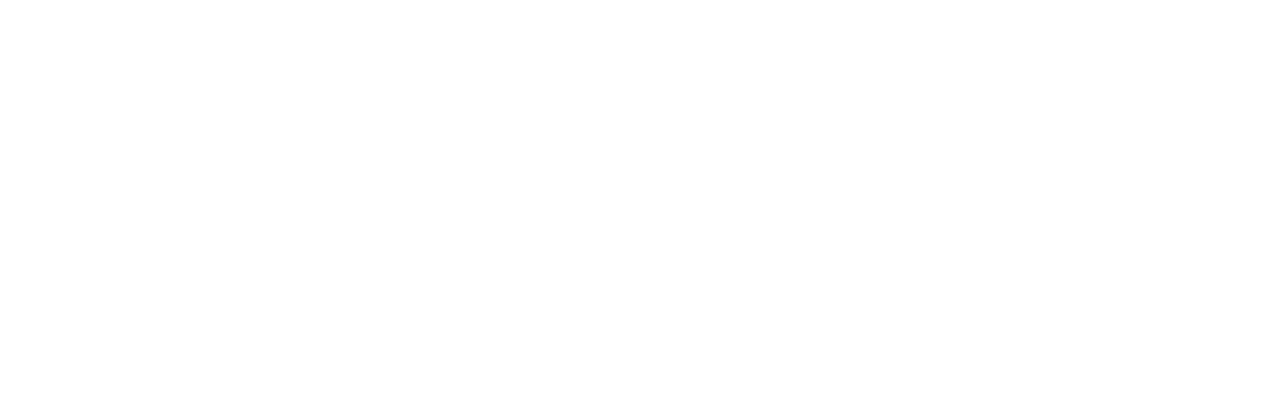
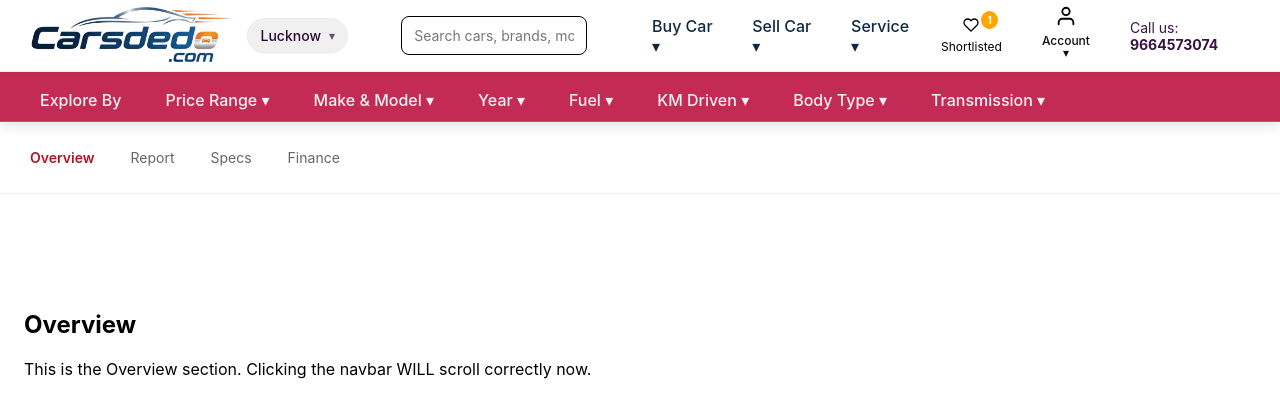
Before and after one commit to Raj602-stack/carsdedo-react, a React (Create React App) app: page /scroll in a window 1280 px wide. Before the commit this address had no page. Shown: the top 418 px of the page. Built offline with nearby package versions, Linux system fonts and the light colour scheme.

Commit message:
detail navbar fix

```diff
--- a/src/App.jsx
+++ b/src/App.jsx
@@ -18,6 +18,7 @@ import SellPageWeb from "./pages/SellPageWeb";
 import LoginWeb from "./pages/LoginWeb";
 import Wishlist from "./pages/Wishlist";
 import AccountWeb from "./pages/AccountWeb";
+import ScrollSections from "./pages/ScrollSections";
 
 export default function App() {
   const isMobile = useIsMobile(900);
@@ -47,6 +48,7 @@ export default function App() {
             <Route path="login" element={<LoginWeb/>} />
             <Route path="account" element={<AccountWeb/>} />
             <Route path="/wishlist" element={<Wishlist/>} />
+            <Route path="/scroll" element={<ScrollSections/>} />
 
 
           </Route>
--- a/src/components/EMICalculator.jsx
+++ b/src/components/EMICalculator.jsx
@@ -1,6 +1,6 @@
 import React, { useState, useMemo } from "react";
 
-export default function EMICalculatorInline() {
+export default function EMICalculatorInline({refi}) {
   const minLoan = 100000;
   const maxLoan = 1387985;
 
@@ -83,7 +83,7 @@ export default function EMICalculatorInline() {
   // minor helper to allow styled range thumb in inline styles on Webkit we still need CSS, but most browsers will show default; it's fine as fallback
   // Render
   return (
-    <div style={styles.card}>
+    <div ref={refi}  data-section="finance" style={styles.card}>
       <div style={styles.left}>
         <div style={styles.heading}>EMI starting from</div>
         <div style={styles.value}>
--- a/src/pages/CarDetailsWeb.jsx
+++ b/src/pages/CarDetailsWeb.jsx
@@ -18,7 +18,7 @@ import EMICalculator from "../components/EMICalculator";
  *
  * Keep TOPBAR_HEIGHT in sync with CSS :root --topbar-height
  */
-const TOPBAR_HEIGHT = 72;
+const TOPBAR_HEIGHT = 68;
 
 
 
@@ -48,6 +48,9 @@ const closeFeaturesDrawer = () => setShowFeaturesDrawer(false);
   const { id } = useParams();
   const navigate = useNavigate();
   const car = carsData.find((c) => Number(c.id) === Number(id));
+
+  const ignoreSpyRef = useRef(false);
+
 
   const containerRef = useRef(null);
   const leftRef = useRef(null);
@@ -124,65 +127,130 @@ const closeFeaturesDrawer = () => setShowFeaturesDrawer(false);
   }, []);
 
   // ---------- IntersectionObserver scrollspy (main page) ----------
+  // useEffect(() => {
+  //   if (observerRef.current) {
+  //     observerRef.current.disconnect();
+  //     observerRef.current = null;
+  //   }
+  //   const rootMargin = `-${TOPBAR_HEIGHT + 8}px 0px -40% 0px`;
+  //   const io = new IntersectionObserver(
+  //     (entries) => {
+  //       const visible = entries.filter((e) => e.isIntersecting);
+  //       if (!visible.length) return;
+  //       visible.sort((a, b) => b.intersectionRatio - a.intersectionRatio);
+  //       const id = visible[0].target.dataset.section;
+  //       if (id) setActiveTab((prev) => (prev === id ? prev : id));
+  //     },
+  //     { threshold: [0.0, 0.1, 0.25, 0.5, 0.75], rootMargin }
+  //   );
+
+  //   sections.forEach((s) => {
+  //     if (s.ref.current) io.observe(s.ref.current);
+  //   });
+
+  //   observerRef.current = io;
+  //   return () => {
+  //     io.disconnect();
+  //     observerRef.current = null;
+  //   };
+  //   // eslint-disable-next-line react-hooks/exhaustive-deps
+  // }, [overviewRef.current, reportRef.current, specsRef.current, financeRef.current]);
+
   useEffect(() => {
     if (observerRef.current) {
       observerRef.current.disconnect();
       observerRef.current = null;
     }
+
+    // Wait for all refs to be available
+    const allRefsReady = sections.every(s => s.ref.current);
+    if (!allRefsReady) return;
+
     const rootMargin = `-${TOPBAR_HEIGHT + 8}px 0px -40% 0px`;
     const io = new IntersectionObserver(
       (entries) => {
         const visible = entries.filter((e) => e.isIntersecting);
         if (!visible.length) return;
-        visible.sort((a, b) => b.intersectionRatio - a.intersectionRatio);
-        const id = visible[0].target.dataset.section;
-        if (id) setActiveTab((prev) => (prev === id ? prev : id));
+
+        // Find the section with the highest intersection ratio
+        let maxRatio = -1;
+        let maxEntry = null;
+
+        visible.forEach(entry => {
+          if (entry.intersectionRatio > maxRatio) {
+            maxRatio = entry.intersectionRatio;
+            maxEntry = entry;
+          }
+        });
+
+        if (maxEntry) {
+          const id = maxEntry.target.dataset.section;
+          if (id) {
+            // Use functional update to ensure we get the latest state
+            setActiveTab(prev => {
+              // Only update if different to avoid unnecessary re-renders
+              return prev === id ? prev : id;
+            });
+          }
+        }
       },
-      { threshold: [0.0, 0.1, 0.25, 0.5, 0.75], rootMargin }
+      {
+        threshold: [0.0, 0.1, 0.25, 0.5, 0.75],
+        rootMargin
+      }
     );
 
+    // Observe all sections
     sections.forEach((s) => {
-      if (s.ref.current) io.observe(s.ref.current);
+      if (s.ref.current) {
+        // Ensure each element has the data-section attribute
+        if (!s.ref.current.dataset.section) {
+          s.ref.current.dataset.section = s.id;
+        }
+        io.observe(s.ref.current);
+      }
     });
 
     observerRef.current = io;
+
     return () => {
-      io.disconnect();
-      observerRef.current = null;
+      if (observerRef.current) {
+        observerRef.current.disconnect();
+        observerRef.current = null;
+      }
     };
-    // eslint-disable-next-line react-hooks/exhaustive-deps
-  }, [overviewRef.current, reportRef.current, specsRef.current, financeRef.current]);
+  }, [sections]); // Use sections array instead of individual refs
 
   // ---------- rAF fallback scrollspy ----------
-  useEffect(() => {
-    const offset = TOPBAR_HEIGHT + 8;
-    function computeByScroll() {
-      const scrollPos = window.scrollY + offset + 6;
-      let current = sections[0].id;
-      for (let s of sections) {
-        const el = s.ref.current;
-        if (!el) continue;
-        const top = el.getBoundingClientRect().top + window.scrollY;
-        if (top <= scrollPos) current = s.id;
-      }
-      setActiveTab((prev) => (prev !== current ? current : prev));
-      rafRef.current = null;
-    }
-    function onScroll() {
-      if (rafRef.current !== null) return;
-      rafRef.current = requestAnimationFrame(computeByScroll);
-    }
-    window.addEventListener("scroll", onScroll, { passive: true });
-    window.addEventListener("resize", onScroll);
-    onScroll();
-    return () => {
-      window.removeEventListener("scroll", onScroll);
-      window.removeEventListener("resize", onScroll);
-      if (rafRef.current) cancelAnimationFrame(rafRef.current);
-      rafRef.current = null;
-    };
-    // eslint-disable-next-line react-hooks/exhaustive-deps
-  }, []);
+  // useEffect(() => {
+  //   const offset = TOPBAR_HEIGHT + 8;
+  //   function computeByScroll() {
+  //     const scrollPos = window.scrollY + offset + 6;
+  //     let current = sections[0].id;
+  //     for (let s of sections) {
+  //       const el = s.ref.current;
+  //       if (!el) continue;
+  //       const top = el.getBoundingClientRect().top + window.scrollY;
+  //       if (top <= scrollPos) current = s.id;
+  //     }
+  //     setActiveTab((prev) => (prev !== current ? current : prev));
+  //     rafRef.current = null;
+  //   }
+  //   function onScroll() {
+  //     if (rafRef.current !== null) return;
+  //     rafRef.current = requestAnimationFrame(computeByScroll);
+  //   }
+  //   window.addEventListener("scroll", onScroll, { passive: true });
+  //   window.addEventListener("resize", onScroll);
+  //   onScroll();
+  //   return () => {
+  //     window.removeEventListener("scroll", onScroll);
+  //     window.removeEventListener("resize", onScroll);
+  //     if (rafRef.current) cancelAnimationFrame(rafRef.current);
+  //     rafRef.current = null;
+  //   };
+  //   // eslint-disable-next-line react-hooks/exhaustive-deps
+  // }, []);
 
   // ---------- sticky tab position updater ----------
   const updateStickyPosition = useCallback(() => {
@@ -232,15 +300,69 @@ const closeFeaturesDrawer = () => setShowFeaturesDrawer(false);
   }, []);
 
   // ---------- helper: scroll to page ref ----------
+  // function scrollToRef(ref) {
+  //   if (!ref?.current) return;
+  //   const offset = TOPBAR_HEIGHT + 8;
+  //   const top = ref.current.getBoundingClientRect().top + window.scrollY - offset;
+  //   window.scrollTo({ top, behavior: "smooth" });
+  //   const sec = ref.current.dataset?.section || null;
+  //   console.log(sec);
+  //   if (sec) setActiveTab(sec);
+  //   setTimeout(() => window.dispatchEvent(new Event("scroll")), 350);
+  // }
+
+
   function scrollToRef(ref) {
-    if (!ref?.current) return;
-    const offset = TOPBAR_HEIGHT + 8;
-    const top = ref.current.getBoundingClientRect().top + window.scrollY - offset;
-    window.scrollTo({ top, behavior: "smooth" });
-    const sec = ref.current.dataset?.section || null;
-    if (sec) setActiveTab(sec);
-    setTimeout(() => window.dispatchEvent(new Event("scroll")), 350);
+    if (!ref || !ref.current) return;
+
+    const element = ref.current;
+    // const offset = TOPBAR_HEIGHT + 8;
+    const offset = TOPBAR_HEIGHT + 80;
+    element.style.scrollMarginTop = `${offset}px`;
+
+    const sec = element.dataset.section || element.getAttribute("data-section");
+      console.log("Section found:", sec);
+
+      if (sec && typeof setActiveTab === "function") {
+        setActiveTab(sec);
+      }
+
+
+
+    // Method 1: Using scrollIntoView (simpler)
+    element.scrollIntoView({
+      behavior: "smooth",
+      block: "start",
+      inline: "nearest"
+    });
+
+    // Method 2: Your approach but with better error handling
+    try {
+      // const elementTop = element.getBoundingClientRect().top + window.scrollY;
+      // const offsetPosition = elementTop - offset;
+
+      // window.scrollTo({
+      //   top: offsetPosition,
+      //   behavior: "smooth"
+      // });
+
+      // const sec = element.dataset.section || element.getAttribute("data-section");
+      // console.log("Section found:", sec);
+
+      // if (sec && typeof setActiveTab === "function") {
+      //   setActiveTab(sec);
+      // }
+
+      // Wait for scroll to complete
+      setTimeout(() => {
+        window.dispatchEvent(new Event("scroll"));
+      }, 500); // Increased timeout for longer animations
+
+    } catch (error) {
+      console.error("Scroll error:", error);
+    }
   }
+
 
   // ---------- DRAWER: open/close & keyboard close ----------
   useEffect(() => {
@@ -343,6 +465,8 @@ const closeFeaturesDrawer = () => setShowFeaturesDrawer(false);
   }
 
   const thumbs = car.images && car.images.length ? car.images : [car.image];
+
+
 
   return (
     <div className={styles.carDetailsPageWrapper}>
@@ -580,6 +704,8 @@ const closeFeaturesDrawer = () => setShowFeaturesDrawer(false);
 
 {/*specs*/ }
   {/* Specs section (place above features on the page) */}
+
+  <section data-section="specs" ref={specsRef} >
   <section className={styles.specsSection}>
         <h2 className={styles.specsTitle}>Car Specifications</h2>
 
@@ -714,7 +840,7 @@ const closeFeaturesDrawer = () => setShowFeaturesDrawer(false);
     </div>
   </div>
 </section>
-
+</section>
 
           {/* FINANCE */}
           {/* <section id="finance" ref={financeRef} data-section="finance" className={styles.cdSection}>
@@ -741,7 +867,7 @@ const closeFeaturesDrawer = () => setShowFeaturesDrawer(false);
               </div>
             </div>
           </section> */}
-          <EMICalculator/>
+          <EMICalculator refi={financeRef}/>
 
           <div style={{ height: 48 }} />
         </main>
--- /dev/null
+++ b/src/pages/ScrollSections.jsx
@@ -0,0 +1,159 @@
+import React, { useRef, useEffect, useState } from "react";
+
+const TOPBAR_HEIGHT = 72;
+
+export default function ScrollSection() {
+  const [activeTab, setActiveTab] = useState("overview");
+
+  // 🔹 SCROLLING CONTAINER REF (THIS IS THE FIX)
+  const containerRef = useRef(null);
+
+  // 🔹 SECTION REFS
+  const overviewRef = useRef(null);
+  const reportRef = useRef(null);
+  const specsRef = useRef(null);
+  const financeRef = useRef(null);
+
+  const sections = [
+    { id: "overview", label: "Overview", ref: overviewRef },
+    { id: "report", label: "Report", ref: reportRef },
+    { id: "specs", label: "Specs", ref: specsRef },
+    { id: "finance", label: "Finance", ref: financeRef },
+  ];
+
+  /**
+   * CLICK → SCROLL (CONTAINER SCROLL)
+   */
+  const scrollToSection = (ref, id) => {
+    if (!ref?.current || !containerRef.current) {
+      console.error("Missing ref:", id);
+      return;
+    }
+
+    const containerTop =
+      containerRef.current.getBoundingClientRect().top;
+
+    const sectionTop =
+      ref.current.getBoundingClientRect().top;
+
+    const scrollTop =
+      containerRef.current.scrollTop +
+      (sectionTop - containerTop) -
+      TOPBAR_HEIGHT;
+
+    containerRef.current.scrollTo({
+      top: scrollTop,
+      behavior: "smooth",
+    });
+
+    setActiveTab(id);
+  };
+
+  /**
+   * SCROLL → HIGHLIGHT
+   */
+  useEffect(() => {
+    if (!containerRef.current) return;
+
+    const observer = new IntersectionObserver(
+      (entries) => {
+        entries.forEach((entry) => {
+          if (entry.isIntersecting) {
+            setActiveTab(entry.target.dataset.section);
+          }
+        });
+      },
+      {
+        root: containerRef.current,
+        rootMargin: `-${TOPBAR_HEIGHT + 8}px 0px -60% 0px`,
+        threshold: 0.1,
+      }
+    );
+
+    sections.forEach(({ ref }) => {
+      if (ref.current) observer.observe(ref.current);
+    });
+
+    return () => observer.disconnect();
+  }, []);
+
+  return (
+    <div
+      style={{
+        height: "100vh",
+        display: "flex",
+        flexDirection: "column",
+      }}
+    >
+      {/* ================= NAV BAR ================= */}
+      <div
+        style={{
+          height: TOPBAR_HEIGHT,
+          background: "#fff",
+          display: "flex",
+          alignItems: "center",
+          gap: 24,
+          padding: "0 24px",
+          borderBottom: "1px solid #eee",
+          position: "sticky",
+          top: 0,
+          zIndex: 10,
+        }}
+      >
+        {sections.map((s) => (
+          <button
+            key={s.id}
+            onClick={() => scrollToSection(s.ref, s.id)}
+            style={{
+              background: "none",
+              border: "none",
+              cursor: "pointer",
+              fontSize: 14,
+              fontWeight: activeTab === s.id ? 600 : 400,
+              color: activeTab === s.id ? "#b11226" : "#666",
+            }}
+          >
+            {s.label}
+          </button>
+        ))}
+      </div>
+
+      {/* ================= SCROLL CONTAINER ================= */}
+      <div
+        ref={containerRef}
+        style={{
+          flex: 1,
+          overflowY: "auto",
+        }}
+      >
+        <Section refProp={overviewRef} id="overview" title="Overview" />
+        <Section refProp={reportRef} id="report" title="Report" />
+        <Section refProp={specsRef} id="specs" title="Specs" />
+        <Section refProp={financeRef} id="finance" title="Finance" />
+      </div>
+    </div>
+  );
+}
+
+/**
+ * SECTION
+ */
+function Section({ refProp, id, title }) {
+  return (
+    <section
+      ref={refProp}
+      data-section={id}
+      style={{
+        minHeight: "100vh",
+        padding: "96px 24px",
+        borderBottom: "1px solid #f0f0f0",
+      }}
+    >
+      <h2>{title}</h2>
+      <p>
+        This is the {title} section. Clicking the navbar WILL scroll
+        correctly now.
+      </p>
+    </section>
+  );
+}
--- a/src/styles/App.css
+++ b/src/styles/App.css
@@ -1,5 +1,5 @@
 :root {
-  --purple: #3f0f5a;
+  --purple: #041e36;
   --purple-dark: #2d0738;
   --accent: #e93b68;
   --topbar-height: 72px;
--- a/src/styles/CarDetailsWeb.module.css
+++ b/src/styles/CarDetailsWeb.module.css
@@ -2,17 +2,21 @@
   --topbar-height: 72px;
   --content-max-width: 1180px;
   --gutter: 18px;
-  --purple: #4b2aa8;
+  --purple: #041e36;
   --muted: #9b97a8;
   --card-bg: #ffffff;
-  --bg: #faf8fb;
+  --bg: #f47676;
   --green: #2f9366;
   --soft: #f5f6fb;
 }
 
+/* Add to all elements you're scrolling to */
+[data-section] {
+  scroll-margin-top: 208px; /* TOPBAR_HEIGHT + 8 + 200 */
+}
 /* page wrapper */
 .carDetailsPageWrapper {
-  background: var(--bg);
+  background: #f7e3e3;
   padding-top: 12px;
 
 }
@@ -956,7 +960,7 @@
 
 .specsTitle {
   font-size: 28px;
-  color: #2b0f57;
+  color: #041e36;
   margin-bottom: 18px;
 }
 
@@ -1038,14 +1042,24 @@
 }
 
 .viewAllSpecsBtn {
-  border-radius: 10px;
+  /* border-radius: 10px;
   padding: 18px 28px;
   border: 2px solid #6f1e9c;
   background: transparent;
   color: #6f1e9c;
   font-weight: 700;
   letter-spacing: 0.6px;
-  cursor: pointer;
+  cursor: pointer; */
+
+  background: var(--purple);
+    color: #fff;
+    padding: 14px 36px;
+    border-radius: 28px;
+    border: none;
+    font-weight: 900;
+    font-size: 16px;
+    box-shadow: 0 18px 60px rgba(75, 42, 168, 0.12);
+    cursor: pointer;
 }
 
 /* DRAWER overlay & panel */
@@ -1252,7 +1266,7 @@
 .featuresTitle {
   font-size: 28px;
   font-weight: 700;
-  color: #2b0f57;
+  color: #041e36;
   margin-bottom: 18px;
 }
 
@@ -1315,14 +1329,24 @@
 }
 
 .viewAllFeaturesBtn {
-  border-radius: 10px;
+  /* border-radius: 10px;
   padding: 18px 28px;
   border: 2px solid #6f1e9c;
   background: transparent;
   color: #6f1e9c;
   font-weight: 700;
   letter-spacing: 0.6px;
-  cursor: pointer;
+  cursor: pointer; */
+
+  background: var(--purple);
+    color: #fff;
+    padding: 14px 36px;
+    border-radius: 28px;
+    border: none;
+    font-weight: 900;
+    font-size: 16px;
+    box-shadow: 0 18px 60px rgba(75, 42, 168, 0.12);
+    cursor: pointer;
 }
 
 /* ===== Drawer (shared with specs if you want) ===== */
@@ -1488,7 +1512,9 @@
 
 .btnBook {
   flex: 1;
-  background: linear-gradient(180deg,#6f1e9c,#5a127f);
+  background: linear-gradient(180deg, #b1123a, #8f0f2f);
+
+
   color: #fff;
   border: none;
   padding: 12px 14px;
@@ -1501,11 +1527,13 @@
 }
 .btnBook:hover { transform: translateY(-2px); box-shadow: 0 12px 28px rgba(111,30,156,0.18); }
 
+
+
 /* Secondary button — outline */
 .btnTest {
   flex: 1;
   background: transparent;
-  color: #6f1e9c;
+  color: #041e36;
   border: 2px solid rgba(111,30,156,0.12);
   padding: 12px 14px;
   border-radius: 10px;
```
